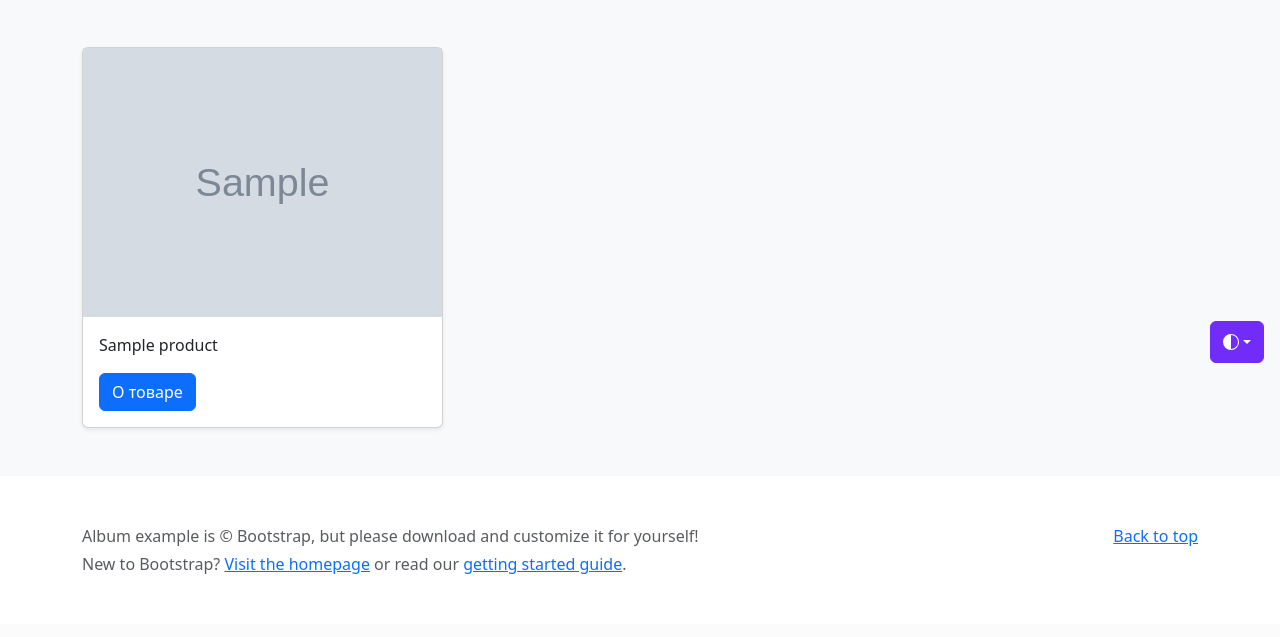
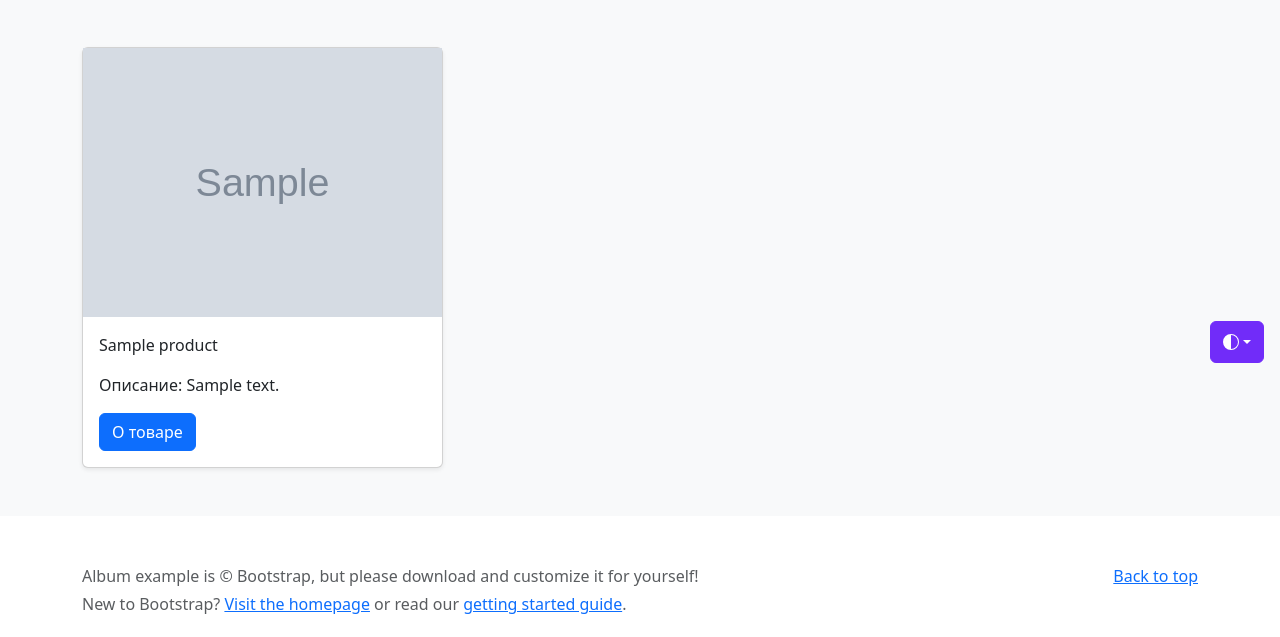
Before and after one commit to lidiar8r-ops/home_work_shop, a Django app: template catalog/templates/products_list.html in a window 1280 px wide. Shown: the part 421-1058 px from the top of the page. Before the commit the page ends 995 px from the top, so only its background shows below. Run offline with Django 5.2, Linux system fonts and the light colour scheme; the template is opened without the code that fills it: most values are stand-ins (such as "Sample title", 1, 10 or a date in 2020); grey boxes marked "Sample" are stand-in pictures; some libraries are stand-ins or nearby versions.

Commit message:
Adding a product description to the main page template.

```diff
--- a/catalog/templates/products_list.html
+++ b/catalog/templates/products_list.html
@@ -10,6 +10,7 @@
                     <img src="{{ product.image| medis_filter }}">
                     <div class="card-body">
                         <p class="card-text">{{ product.name }}</p>
+                        <p class="card-text">Описание: {{ product.description |truncatechars:100 }}</p>
                         <div class="d-flex justify-content-between align-items-center">
                             <div class="btn-group">
                                 <a class="btn btn-primary" role="button"
```
